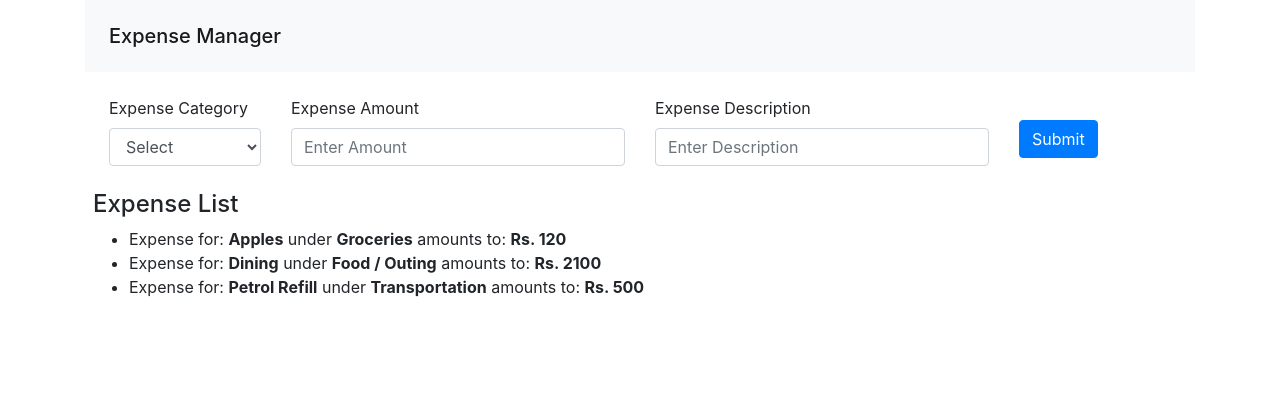
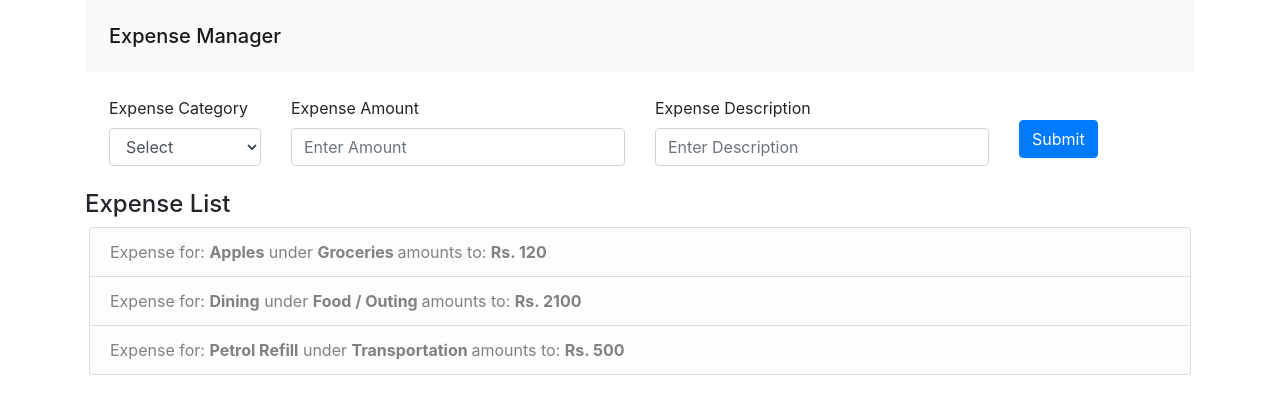
Before and after one commit to samit403/exp-mgr, a React (Create React App) app: page / in a window 1280 px wide. Shown: the top 414 px of the page. Built offline with nearby package versions, Linux system fonts and the light colour scheme.

Commit message:
added listItem component

```diff
--- /dev/null
+++ b/src/components/common/listItem.jsx
@@ -0,0 +1,14 @@
+import React, { Component } from "react";
+
+class ListItem extends Component {
+  render() {
+    return (
+      <li className="list-group-item list-group-item-action list-group-item-light">
+        Expense for: <b>{this.props.desc}</b> under <b>{this.props.cat} </b>
+        amounts to: <b>Rs. {this.props.amount}</b>
+      </li>
+    );
+  }
+}
+
+export default ListItem;
--- a/src/components/expenseList.jsx
+++ b/src/components/expenseList.jsx
@@ -1,17 +1,20 @@
 import React, { Component } from "react";
+import ListItem from "./common/listItem";
 
 class ExpenseList extends Component {
   render() {
     // console.log(this.props);
     return (
       <div className="content">
-        <h4 className="content ml-2">Expense List</h4>
-        <ul className="m-1">
+        <h4 className="content">Expense List</h4>
+        <ul className="list-group m-1">
           {this.props.data.map(item => (
-            <li key={item.id}>
-              Expense for: <b>{item.desc}</b> under <b>{item.cat}</b> amounts
-              to: <b>Rs. {item.amount}</b>
-            </li>
+            <ListItem
+              key={item.id}
+              amount={item.amount}
+              desc={item.desc}
+              cat={item.cat}
+            />
           ))}
         </ul>
       </div>
```
